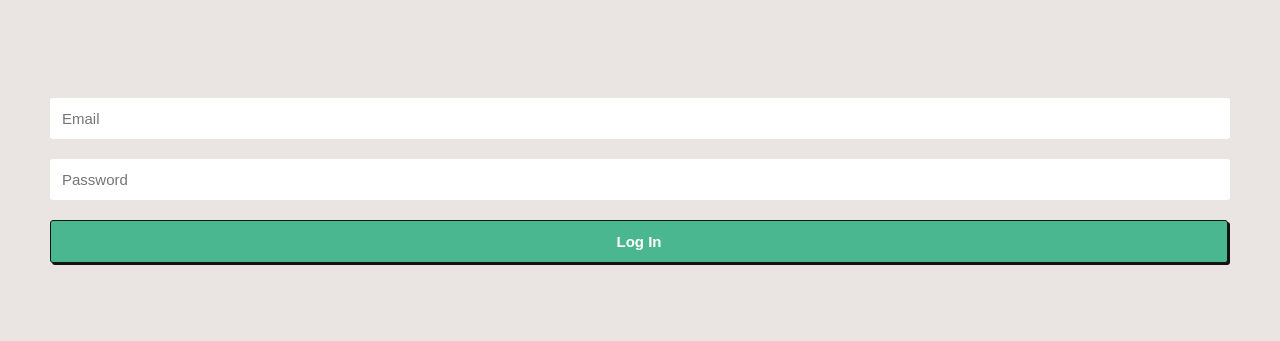
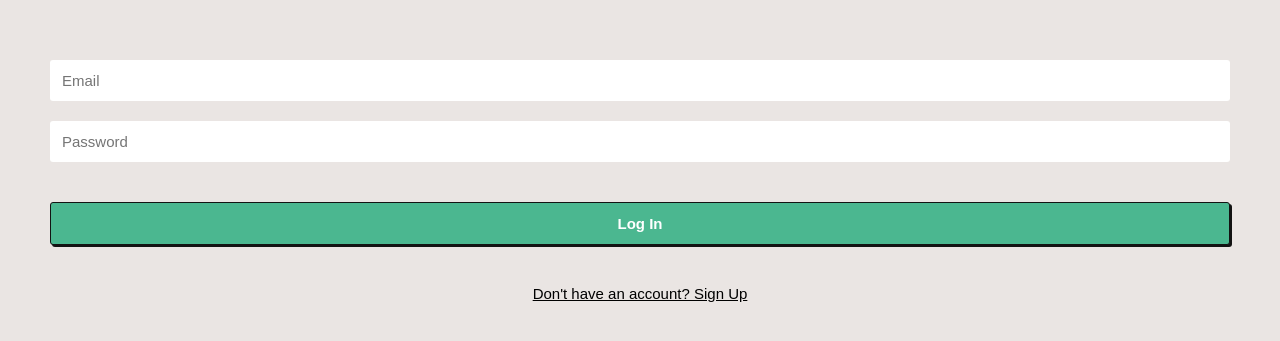
Before and after one commit to telesleo/blog-frontend, a React (Create React App) app: page /login in a window 1280 px wide. Shown: the part 219-560 px from the top of the page. Built offline with nearby package versions, Linux system fonts and the light colour scheme.

Commit message:
Add a button to Login that redirects to Register

```diff
--- a/src/pages/Login/index.jsx
+++ b/src/pages/Login/index.jsx
@@ -2,6 +2,7 @@ import React, { useState } from 'react';
 import { useNavigate } from 'react-router-dom';
 import Input from '../../components/Input';
 import Button from '../../components/Button';
+import TextButton from '../../components/TextButton';
 import login from '../../utils/login';
 import styles from './style.module.css';
 
@@ -21,9 +22,29 @@ export default function Login() {
 
   return (
     <form id={styles.login}>
-      <Input type="email" placeholder="Email" value={email} onChange={({ target }) => setEmail(target.value)} />
-      <Input type="password" placeholder="Password" value={password} onChange={({ target }) => setPassword(target.value)} />
-      <Button onClick={logIn}>Log In</Button>
+      <Input
+        type="email"
+        placeholder="Email"
+        value={email}
+        onChange={({ target }) => setEmail(target.value)}
+      />
+      <Input
+        type="password"
+        placeholder="Password"
+        value={password}
+        onChange={({ target }) => setPassword(target.value)}
+      />
+      <Button
+        id={styles['submit-button']}
+        onClick={logIn}
+      >
+        Log In
+      </Button>
+      <TextButton
+        onClick={() => navigate('/register')}
+      >
+        Don&apos;t have an account? Sign Up
+      </TextButton>
     </form>
   );
 }
--- a/src/pages/Login/style.module.css
+++ b/src/pages/Login/style.module.css
@@ -8,6 +8,10 @@
   height: 100vh;
 }
 
-#login > *:not(:last-child) {
-  margin-bottom: 20px;
+#login > * {
+  margin: 10px 0;
 }
+
+#submit-button {
+  margin: 30px 0;
+}
```
